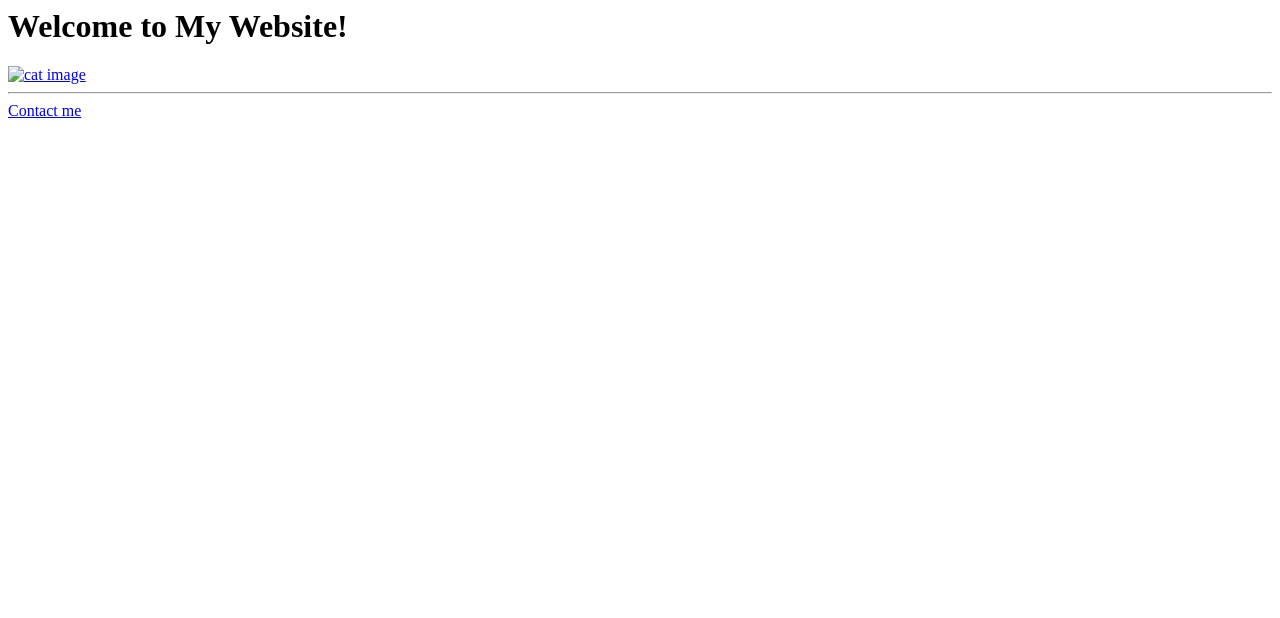
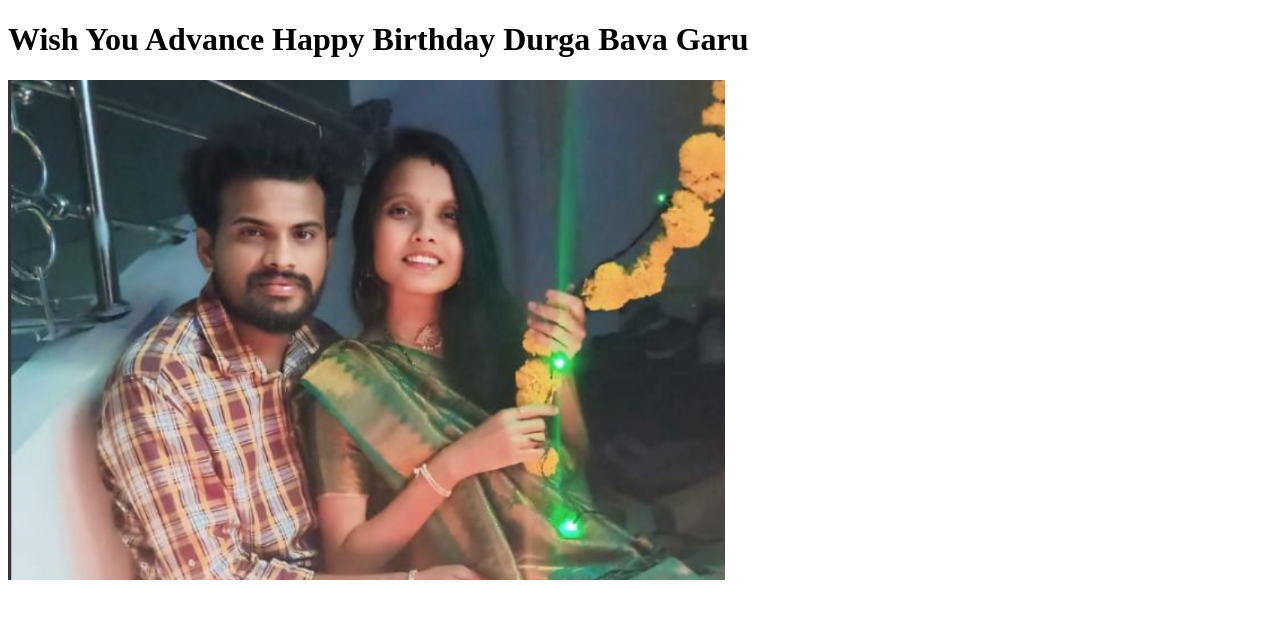
Before and after one commit to CHANSANSOW/wishes, a plain HTML site: page index.html in a window 1280 px wide. Drawn offline with Linux system fonts and the light colour scheme.

Commit message:
Update index.html

```diff
--- a/index.html
+++ b/index.html
@@ -1,6 +1,16 @@
-<h1>Welcome to My Website!</h1>
-<!-- Add an image of yourself that links to the about page -->
-<a href="./public/about.html"><img src="../4.0+File+Paths/4.0 File Paths/Folder0/Folder3/cat.png" alt="cat image"></a>
-<hr />
-<!-- Add a link to your contact me page here -->
-<a href="./public/contact.html">Contact me</a>
+<!DOCTYPE HTML>
+
+<HTML lang="en">
+
+<HEAD>
+    <META charset="UTF-8"/>
+    <title>
+       Birthday wish
+    </title>
+</HEAD>
+<BODY>
+   <h1>Wish You Advance Happy Birthday Durga Bava Garu</h1>
+
+<img src="./akka bava.png" alt="durgabava akka photo" height=500>
+</BODY>
+</HTML>
```
